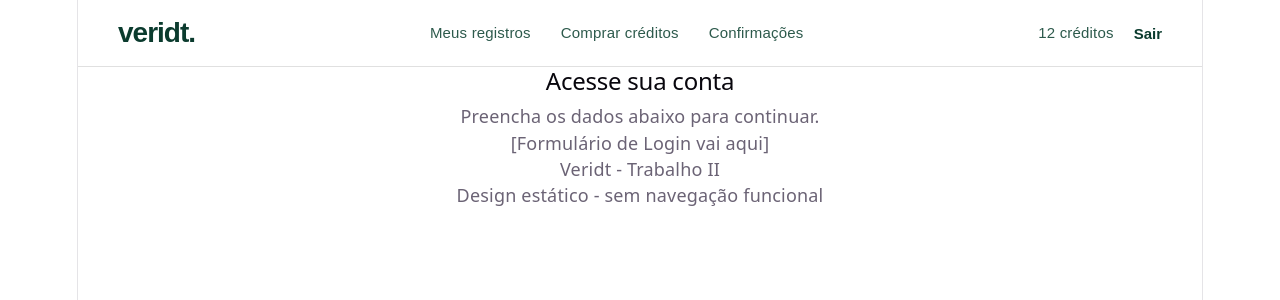
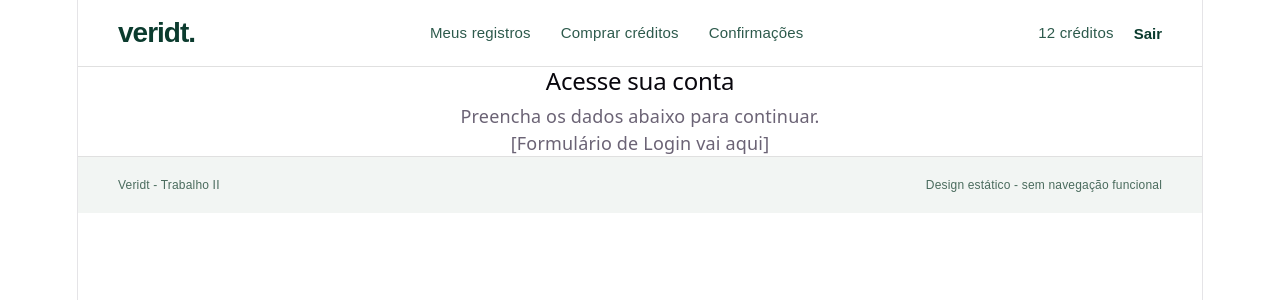
Before and after one commit to DGshoe/Veridit-EngSof-I, a React (Vite) app: page / in a window 1280 px wide. Shown: the top 300 px of the page. Built offline with nearby package versions, Linux system fonts and the light colour scheme.

Commit message:
Finished the shared components: Footer and Header

```diff
--- /dev/null
+++ b/src/share/Footer.css
@@ -0,0 +1,11 @@
+.footer-container {
+    display: flex;
+    justify-content: space-between;
+    align-items: center;
+    padding: 15px 40px;
+    background-color: #f2f5f3; /* Cinza esverdeado bem claro */
+    font-family: sans-serif;
+    font-size: 12px;
+    color: #4a6b5d; /* Tom de verde acinzentado */
+    border-top: 1px solid #e0e0e0;
+}
--- a/src/share/Footer.jsx
+++ b/src/share/Footer.jsx
@@ -1,3 +1,5 @@
+import "./Footer.css"
+
 export function Footer() {
   return (
     <footer className="footer-container">
--- a/src/share/Header.css
+++ b/src/share/Header.css
@@ -11,7 +11,7 @@
 .header-logo {
     font-size: 28px;
     font-weight: bold;
-    color: #0b3b2e; /* Verde escuro da marca */
+    color: #0b3b2e;
     letter-spacing: -1px;
 }
 
@@ -22,7 +22,7 @@
 
 .header-nav a {
     text-decoration: none;
-    color: #2d5a4c; /* Verde mais claro para os links */
+    color: #2d5a4c;
     font-size: 15px;
     transition: color 0.2s;
 }
```
